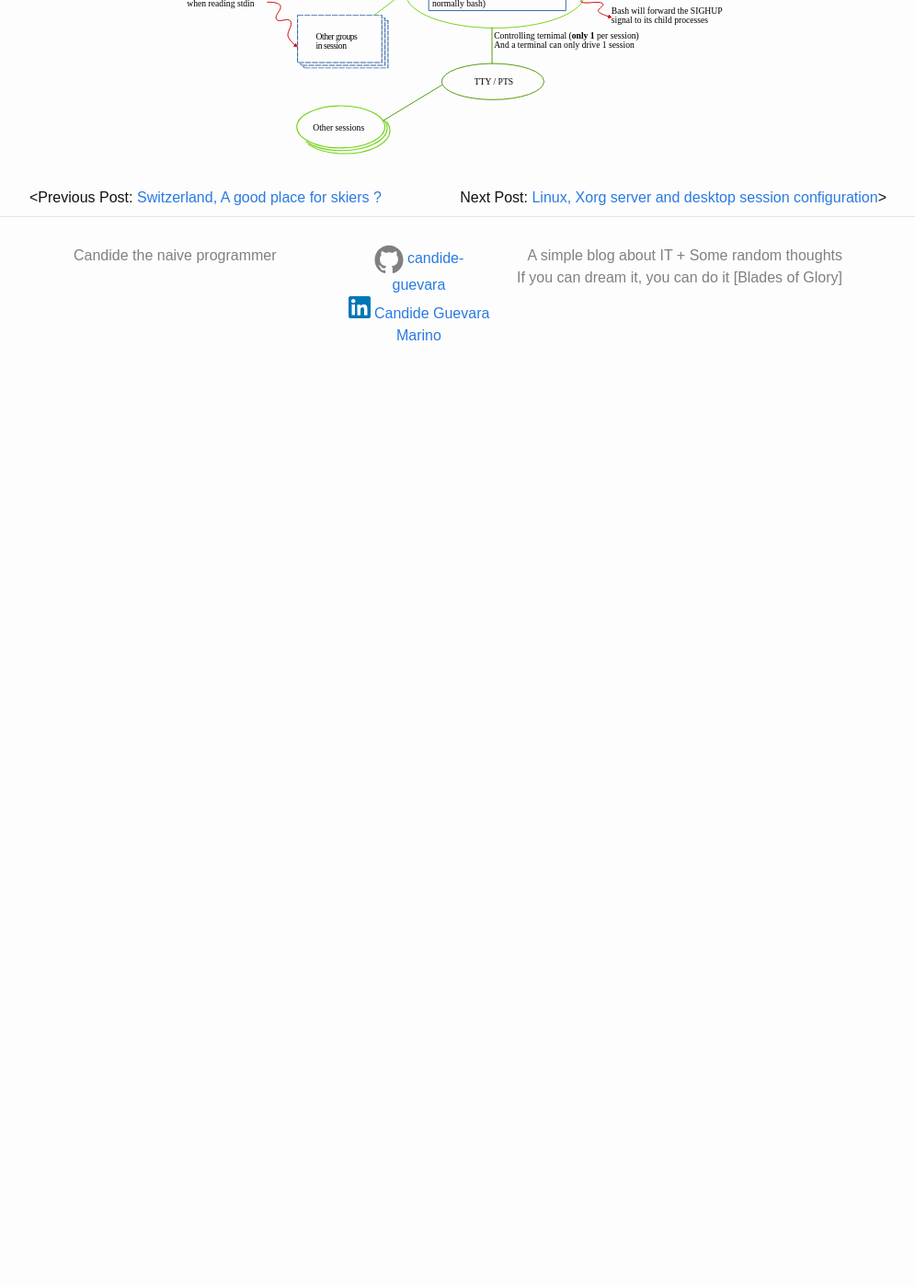
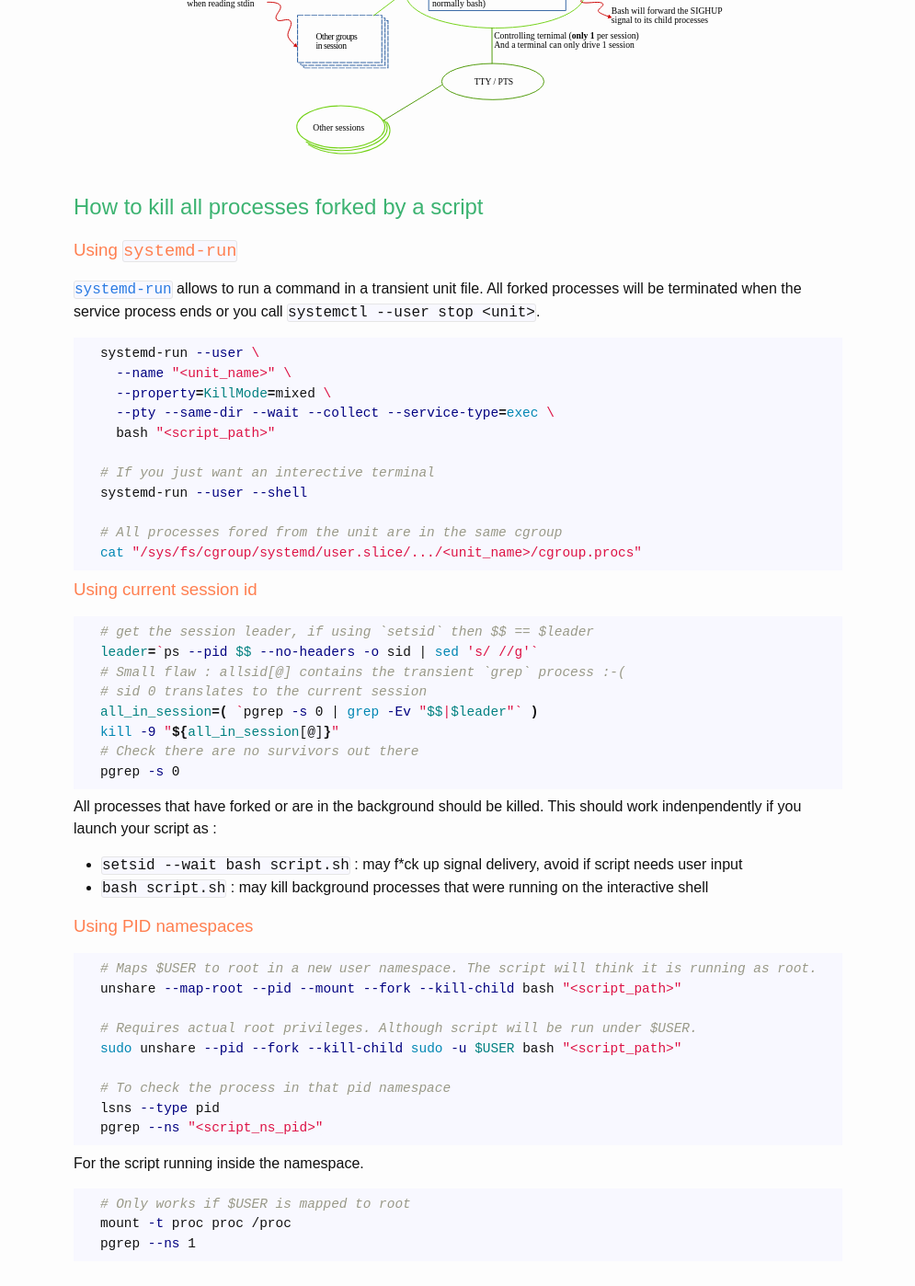
Before and after one commit to candide-guevara/candide-guevara.github.io, a Jekyll site: the page built from _posts/linux/0000-00-00-tty-session-groups.md, in a window 1280 px wide and 1400 px high, scrolled down 592 px. Shown: the whole window at 92% size, without its empty margins (142-1137 px from the left). Built offline with Jekyll 4.4.1, drawn with Linux system fonts in a browser that asks for light colours; before the commit the page ends 999 px from its top, so only the background shows below that.

Commit message:
added tehniques for cleaning up forked process on script

````diff
--- a/_posts/linux/0000-00-00-tty-session-groups.md
+++ b/_posts/linux/0000-00-00-tty-session-groups.md
@@ -14,4 +14,67 @@ All processes spawned by Bash share the same session. They generally have their
 
 ![Linux_Tty_Session.svg]({{ site.images }}/Linux_Tty_Session.svg){:.my-block-wide-img}
 
+## How to kill all processes forked by a script
+
+### Using `systemd-run`
+
+[`systemd-run`][0] allows to run a command in a transient unit file.
+All forked processes will be terminated when the service process ends or you call `systemctl --user stop <unit>`.
+
+```bash
+systemd-run --user \
+  --name "<unit_name>" \
+  --property=KillMode=mixed \
+  --pty --same-dir --wait --collect --service-type=exec \
+  bash "<script_path>"
+
+# If you just want an interective terminal
+systemd-run --user --shell
+
+# All processes fored from the unit are in the same cgroup
+cat "/sys/fs/cgroup/systemd/user.slice/.../<unit_name>/cgroup.procs"
+```
+
+### Using current session id
+
+```bash
+# get the session leader, if using `setsid` then $$ == $leader
+leader=`ps --pid $$ --no-headers -o sid | sed 's/ //g'`
+# Small flaw : allsid[@] contains the transient `grep` process :-(
+# sid 0 translates to the current session
+all_in_session=( `pgrep -s 0 | grep -Ev "$$|$leader"` )
+kill -9 "${all_in_session[@]}"
+# Check there are no survivors out there
+pgrep -s 0
+```
+
+All processes that have forked or are in the background should be killed.
+This should work indenpendently if you launch your script as :
+
+* `setsid --wait bash script.sh` : may f\*ck up signal delivery, avoid if script needs user input
+* `bash script.sh` : may kill background processes that were running on the interactive shell
+
+### Using PID namespaces
+
+```bash
+# Maps $USER to root in a new user namespace. The script will think it is running as root.
+unshare --map-root --pid --mount --fork --kill-child bash "<script_path>"
+
+# Requires actual root privileges. Although script will be run under $USER.
+sudo unshare --pid --fork --kill-child sudo -u $USER bash "<script_path>"
+
+# To check the process in that pid namespace
+lsns --type pid
+pgrep --ns "<script_ns_pid>"
+```
+
+For the script running inside the namespace.
+
+```bash
+# Only works if $USER is mapped to root
+mount -t proc proc /proc
+pgrep --ns 1
+```
+
+[0]: https://www.freedesktop.org/software/systemd/man/systemd-run.html
 [1]: https://lwn.net/Articles/603762/
````
